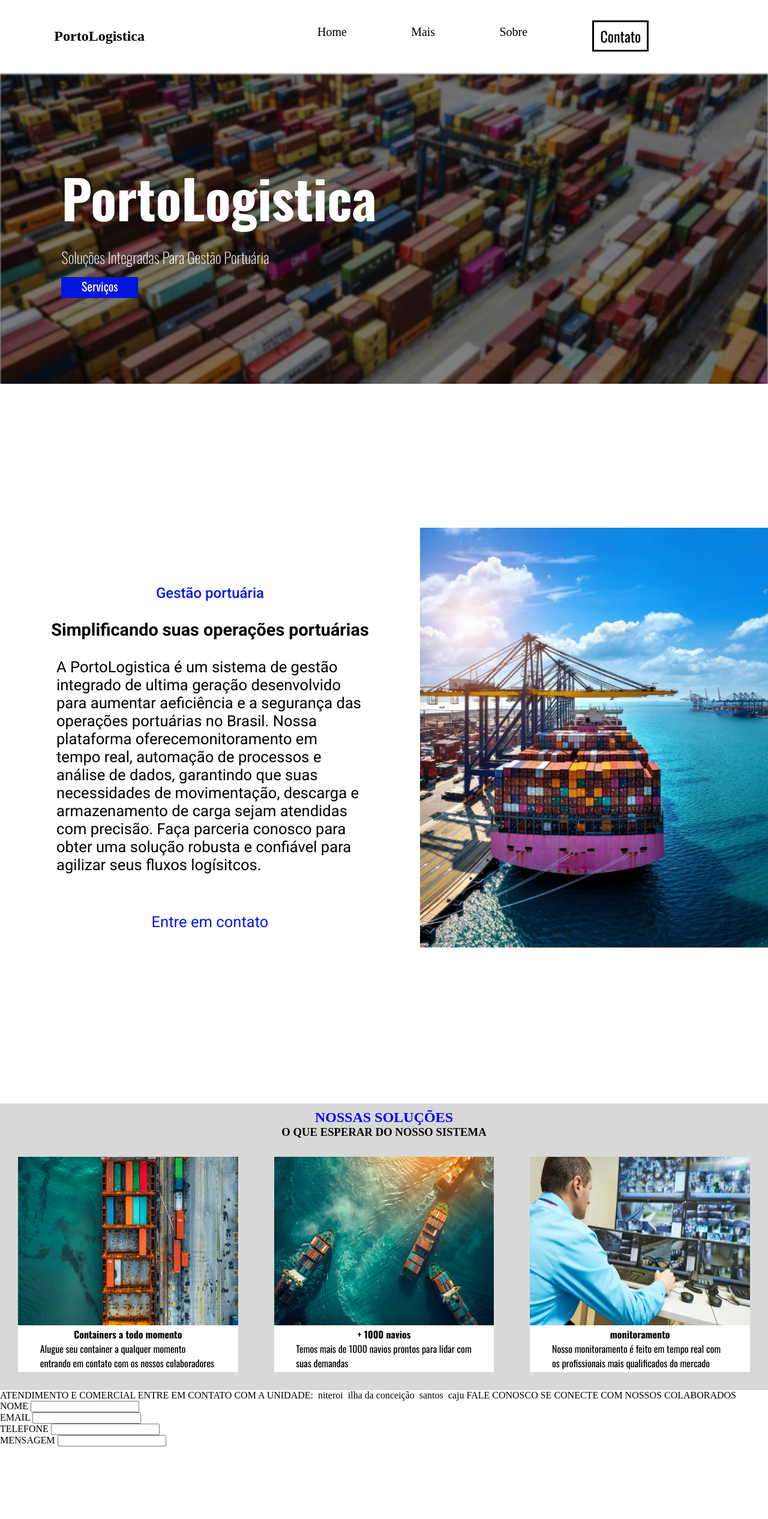
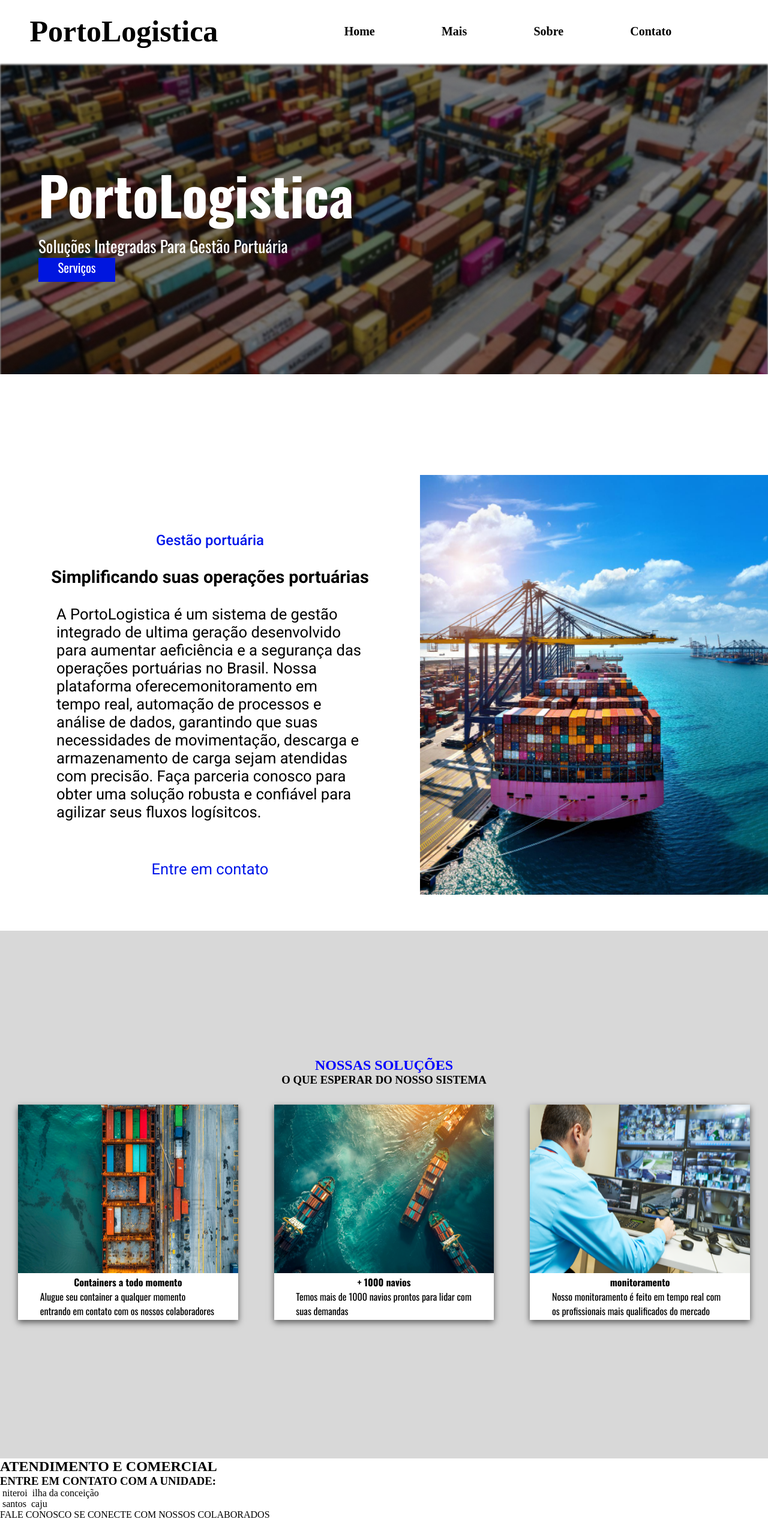
Before and after one commit to jonathanmenezesm/desafio2-portologistica, a plain HTML site: page index.html in a window 1280 px wide. Shown: the top 2533 px of the page at 60% size. Before the commit the page ends 2412 px from the top, so only its background shows below. Drawn offline with nearby package versions, Linux system fonts and the light colour scheme.

Commit message:
Adc imgs e boxshadown

```diff
--- a/index.html
+++ b/index.html
@@ -10,13 +10,13 @@
 
 <body>
     <header>
-        <h2>PortoLogistica</h2>
+        <h1>PortoLogistica</h1>
         <Nav>
             <ul>
                 <li><a href="#" target="_blank"> Home </a></li>
-                <li> <a href="#" target="_blank"> Mais </a></li>
+                <li><a href="#" target="_blank"> Mais </a></li>
                 <li><a href="#" target="_blank"> Sobre </a></li>
-                <li><a href="#" target="_blank" id="contato"> Contato </a></li>
+                <li><a href="#" target="_blank"> Contato </a></li>
             </ul>
         </Nav>
     </header>
@@ -79,9 +79,10 @@
         </section>
         </div>
 
-        <section>
-            ATENDIMENTO E COMERCIAL
-            ENTRE EM CONTATO COM A UNIDADE:
+        <section class="container-atendimento">
+            <h2>ATENDIMENTO E COMERCIAL</h2>
+            <h3>ENTRE EM CONTATO COM A UNIDADE:</h3>
+            <section class="unidades1">
                 <picture>
                     <img src="#" alt="">
                     <caption>
@@ -94,6 +95,8 @@
                         ilha da conceição
                     </caption>
                 </picture>
+            </section>
+            <section class="unidades2">
                     <picture>
                         <img src="#" alt="">
                         <caption>
@@ -106,6 +109,7 @@
                             caju
                         </caption>
                     </picture>
+            </section>
 
             FALE CONOSCO
             SE CONECTE COM NOSSOS COLABORADOS
--- a/style.scss
+++ b/style.scss
@@ -7,12 +7,14 @@
 }
 
 header {
+    h1 {
+        font-size: 50px;
+    }
     background-color: white;
     display: flex;
     justify-content: space-around;
     align-items: center;
-    height: 15vh;
-    margin: 0;
+    height: 13vh;
 }
 
 nav {
@@ -23,21 +25,30 @@ ul {
     display: flex;
     justify-content: space-evenly;
     list-style: none;
+    color: black;
+
+    li {
+        text-decoration: none;
+    }
+
+    a {
+        color: black;
+        font-weight: bold;
+        text-decoration: none;
+        font-size: 20px;
+
+    }
+    a:hover {
+        color: black;
+        border: solid black 3px;
+        padding: 7px;
+    }
+
 }
 
-ul li a {
-    text-decoration: none;
-    color: black;
-    font-size: 20px;
-}
 
-ul #contato {
-    font-family: oswald;
-    border: solid;
-    margin: 1px;
-    padding: 5px 10px 5px 10px;
-    font-size: 24px;
-}
+
+
 
 .background {
     display: flex;
@@ -47,23 +58,24 @@ ul #contato {
     background-size: cover;
     height: 65vh;
     border: 1px;
+    margin-bottom: 10%;
 
     article {
         display: flex;
         align-items: flex-start;
-        padding-left: 8%;
         flex-direction: column;
+        margin-left: 5%;
         color: white;
         font-family: Oswald;
         font-size: 76px;
-        gap: 15px;
 
     }
 
     h2 {
         color: white;
         font-weight: lighter;
-        font-size: 25px;
+        font-size: 1.7rem;
+        font-weight: normal;
     }
 
     p {
@@ -73,8 +85,13 @@ ul #contato {
         align-items: center;
         text-align: center;
         width: 10vw;
-        height: 35px;
-        font-size: 20px;
+        height: 5vh;
+        font-size: 1.3rem;
+    }
+
+    p:hover {
+        text-decoration: underline;
+        background-color: rgb(0, 35, 224);
     }
 }
 
@@ -83,7 +100,6 @@ ul #contato {
 .container-gestao {
     display: flex;
     justify-content: space-around;
-    margin: 200px 0 200px 0;
     height: 100vh;
 
     article {
@@ -144,7 +160,10 @@ ul #contato {
 .container-solucoes {
     display: flex;
     flex-direction: column;
+    align-items: center;
+    justify-content: center;
     background: rgba(216, 216, 216, 1);
+    height: 110vh;
 
     h2 {
         display: flex;
@@ -177,6 +196,8 @@ ul #contato {
             justify-content: space-around;
             margin: 30px;
             width: 30%;
+            box-shadow: 0px 4px 10px 0px rgba(0, 0, 0, 0.6);
+            ;
 
             img {
                 width: 100%;
@@ -203,6 +224,8 @@ ul #contato {
             margin: 30px;
             width: 30%;
             background-color: rgba(255, 255, 255, 1);
+            box-shadow: 0px 4px 10px 0px rgba(0, 0, 0, 0.6);
+
 
             img {
                 width: 100%;
@@ -226,10 +249,12 @@ ul #contato {
             display: flex;
             flex-direction: column;
             align-items: center;
-            background-color: rgba(255, 255, 255, 1);
             justify-content: space-around;
             margin: 30px;
             width: 30%;
+            background-color: rgba(255, 255, 255, 1);
+            box-shadow: 0px 4px 10px 0px rgba(0, 0, 0, 0.6);
+
 
             img {
                 width: 100%;
@@ -248,6 +273,5 @@ ul #contato {
             }
 
         }
-
-
     }
+}
```
Also changed, not shown: imagens/img_caju.png (added), imagens/img_ilha_conceicao.png (added), imagens/img_niteroi.png (added), imagens/img_santos.png (added), style.css, 1 other file. Lines whose indentation alone changed are shown as unchanged.
